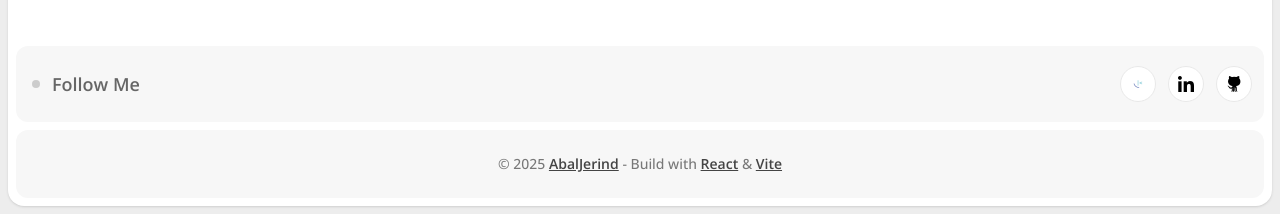
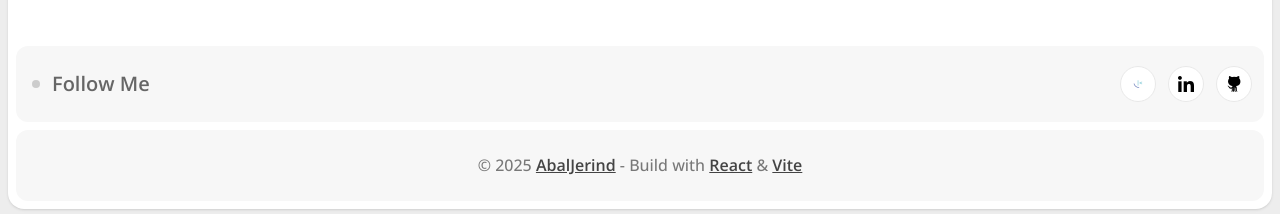
Before and after one commit to Abaljerind/portofolio-jerind, a React (Vite) app: page / in a window 1280 px wide. Shown: the part 3777-3991 px from the top of the page. Built offline with nearby package versions, Linux system fonts and the light colour scheme.

Commit message:
Add styles for breakpoint md for tag p
Add styles for text size

```diff
--- a/src/components/Footer.jsx
+++ b/src/components/Footer.jsx
@@ -25,7 +25,7 @@ export default function Footer() {
       <div className="social-media mb-2 flex justify-between rounded-xl bg-[#F7F7F7] px-2 py-4 dark:bg-[#2C2C2C]">
         <div className="left-side flex items-center pl-2">
           <GrayCircle />
-          <p className="text-lg font-semibold text-[#666666] dark:text-[#C0C0C0]">
+          <p className="text-lg font-semibold text-[#666666] md:text-xl dark:text-[#C0C0C0]">
             Follow Me
           </p>
         </div>
@@ -37,7 +37,7 @@ export default function Footer() {
       </div>
 
       <div className="copyright rounded-xl bg-[#F7F7F7] px-4 py-6 dark:bg-[#2C2C2C]">
-        <p className="text-center text-sm font-medium text-[#787878] dark:text-[#C0C0C0]">
+        <p className="text-center text-sm font-medium text-[#787878] md:text-[16px] dark:text-[#C0C0C0]">
           &copy; 2025{" "}
           <a
             href="https://www.linkedin.com/in/abal-jerind-baa90519a/"
```
